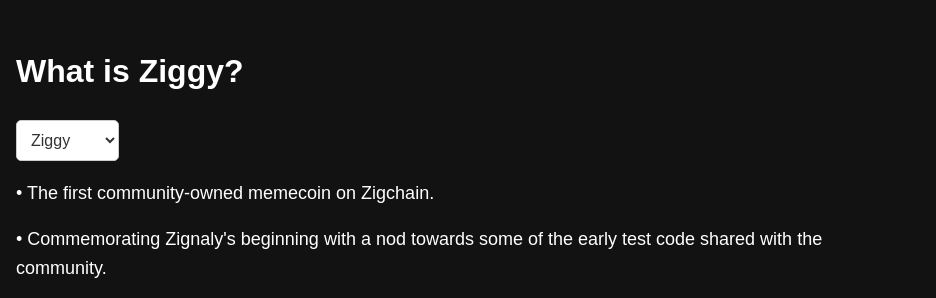
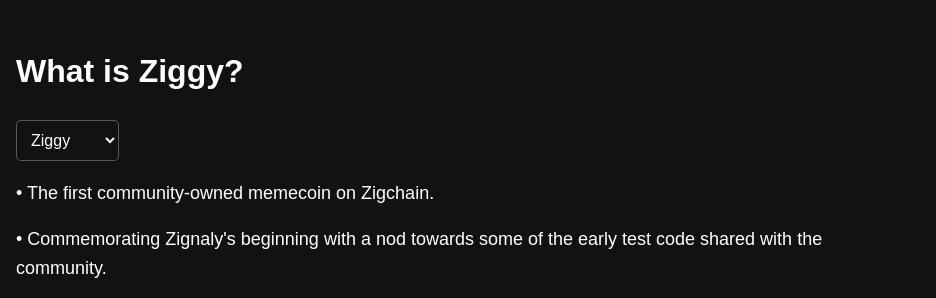
Before and after one commit to ziggythepanda/ziggywebsite, a plain HTML site: page index.html in a window 1280 px wide. Shown: the part 654-952 px from the top of the page, 344-1280 px from the left. Drawn offline with Linux system fonts and the light colour scheme.

Commit message:
Update index.html

```diff
--- a/index.html
+++ b/index.html
@@ -129,10 +129,10 @@
             margin-top: 10px; /* Add some space above the dropdown */
             padding: 10px; /* Add padding for a better look */
             font-size: 16px; /* Font size */
-            border: 1px solid #ccc; /* Border styling */
+            border: 1px solid rgba(255, 255, 255, 0.3); /* Subtle border */
             border-radius: 5px; /* Rounded corners */
-            background-color: #fff; /* Background color */
-            color: #333; /* Text color */
+            background-color: #121212; /* Match background color */
+            color: #fff; /* Text color */
             cursor: pointer; /* Change cursor to pointer */
         }
 
```
